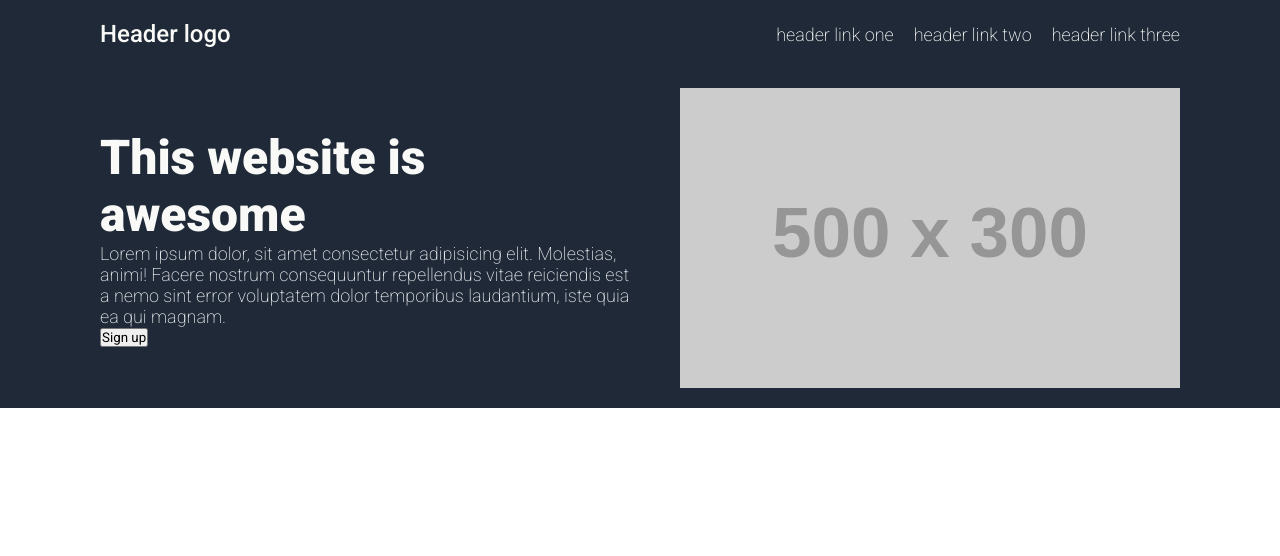
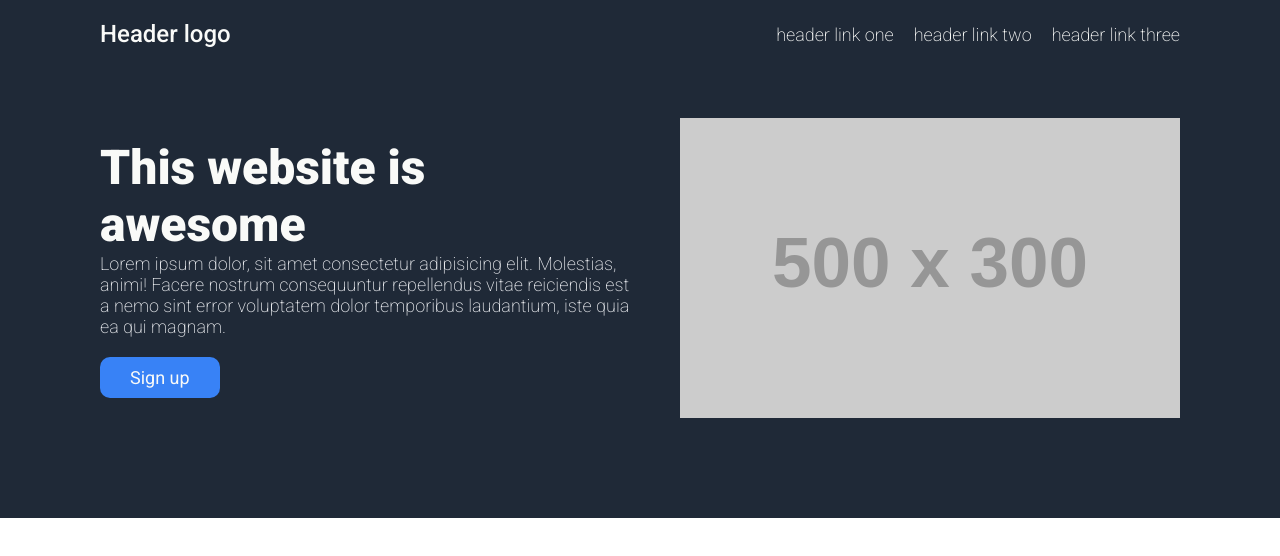
Before and after one commit to andersgul/foundations-landing-page, a plain HTML site: page index.html in a window 1280 px wide. Drawn offline with Linux system fonts and the light colour scheme; placeholder pictures from the web are drawn by us.

Commit message:
Add styling to hero button

```diff
--- a/style.css
+++ b/style.css
@@ -56,8 +56,8 @@ ul {
     align-items: center;
     width: 1080px;
     color: #F9FAF8;
-    margin-top: 20px;
-    margin-bottom: 20px;
+    margin-top: 50px;
+    margin-bottom: 100px;
 }
 
 .left {
@@ -74,3 +74,14 @@ ul {
     color: #E5E7EB;
     font-weight: 200;
 }
+
+button {
+    background-color: #3882F6;
+    padding: 10px 30px;
+    margin-top: 20px;
+    border: 0;
+    color: #F9FAF8;
+    font-size: 18px;
+    font-weight: 400;
+    border-radius: 10px;
+}
```
